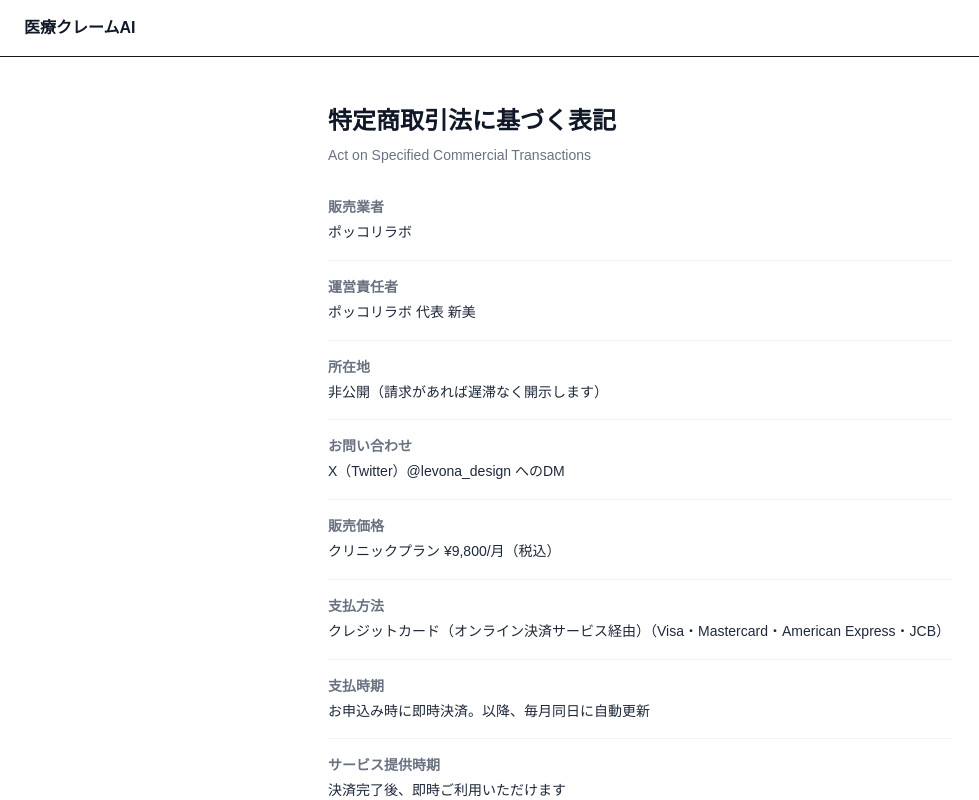
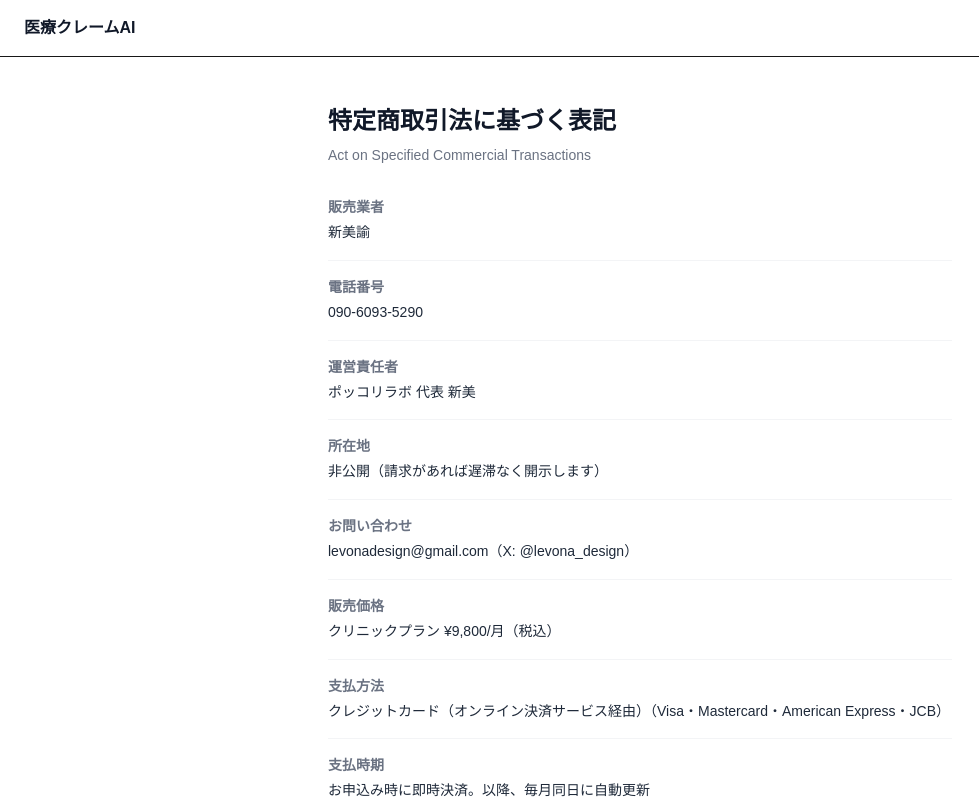
Before and after one commit to pokkori/iryou-claim-ai, a Next.js app: page /legal in a window 1280 px wide. Shown: the top 800 px of the page, without its empty margins (0-979 px from the left). Built offline with nearby package versions, Linux system fonts and the light colour scheme.

Commit message:
fix: 特商法表記更新（販売業者・電話番号・メールアドレス）

```diff
--- a/app/legal/page.tsx
+++ b/app/legal/page.tsx
@@ -1,10 +1,11 @@
 import Link from "next/link";
 
 const ITEMS = [
-  { label: "販売業者", value: "ポッコリラボ" },
+  { label: "販売業者", value: "新美諭" },
+  { label: "電話番号", value: "090-6093-5290" },
   { label: "運営責任者", value: "ポッコリラボ 代表 新美" },
   { label: "所在地", value: "非公開（請求があれば遅滞なく開示します）" },
-  { label: "お問い合わせ", value: "X（Twitter）@levona_design へのDM" },
+  { label: "お問い合わせ", value: "levonadesign@gmail.com（X: @levona_design）" },
   { label: "販売価格", value: "クリニックプラン ¥9,800/月（税込）" },
   { label: "支払方法", value: "クレジットカード（オンライン決済サービス経由）（Visa・Mastercard・American Express・JCB）" },
   { label: "支払時期", value: "お申込み時に即時決済。以降、毎月同日に自動更新" },
```
